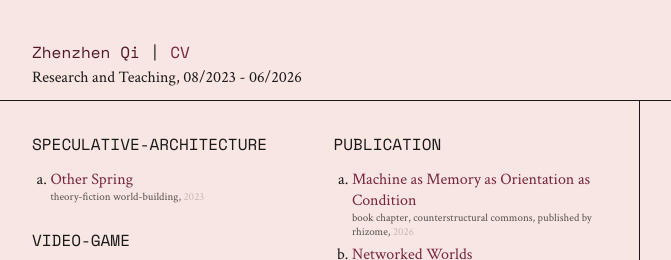
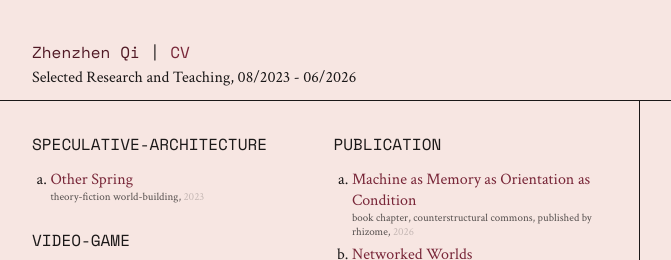
Before and after one commit to zhenzhenqi/zhenzhenqi, a Jekyll site: the page built from index.md, in a window 1280 px wide. Shown: the top 260 px of the page, without its empty margins (0-671 px from the left). Built offline with Jekyll 4.4.1, drawn with Linux system fonts in a browser that asks for light colours.

Commit message:
Update research and teaching heading

```diff
--- a/_layouts/main.html
+++ b/_layouts/main.html
@@ -9,7 +9,7 @@ layout: default
   <nav class="navbar">
     <div class="site-header">
       <div class="site-identity"><a href="{{ '/' | relative_url }}">Zhenzhen Qi</a><span aria-hidden="true">|</span><a href="{{ '/about.html' | relative_url }}">CV</a></div>
-      <p class="header-summary">Research and Teaching, 08/2023 - 06/2026</p>
+      <p class="header-summary">Selected Research and Teaching, 08/2023 - 06/2026</p>
     </div>
   </nav>
 </header>
--- a/index.md
+++ b/index.md
@@ -10,7 +10,7 @@ title: Zhenzhen Qi
   <nav class="navbar">
     <div class="site-header">
       <div class="site-identity"><a class="active" href="{{ '/' | relative_url }}">Zhenzhen Qi</a><span aria-hidden="true">|</span><a href="{{ '/about.html' | relative_url }}">CV</a></div>
-      <p class="header-summary">Research and Teaching, 08/2023 - 06/2026</p>
+      <p class="header-summary">Selected Research and Teaching, 08/2023 - 06/2026</p>
     </div>
   </nav>
 </header>
```
